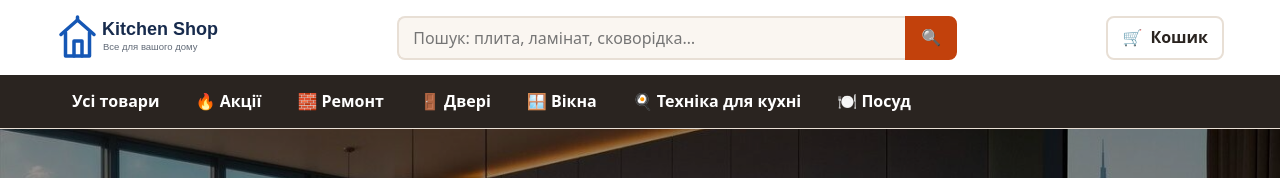
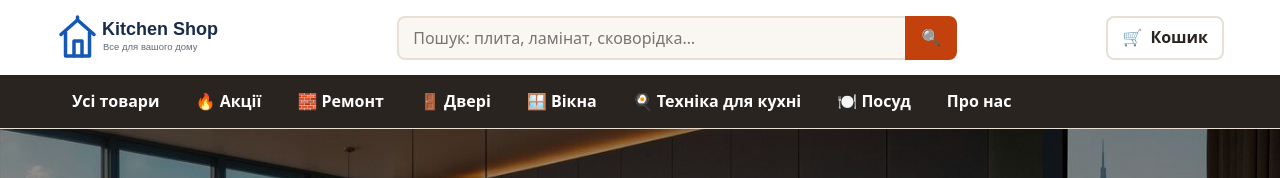
Before and after one commit to UlichIgor/kitchen-shop, a React (Vite) app: page /sales in a window 1280 px wide. Shown: the top 178 px of the page. Built offline with nearby package versions, Linux system fonts and the light colour scheme.

Commit message:
Add About link to navigation

```diff
--- a/src/components/Header.jsx
+++ b/src/components/Header.jsx
@@ -61,7 +61,7 @@ export default function Header() {
         </button>
       </div>
 
-      <nav className={`nav ${menuOpen ? "nav--open" : ""}`} aria-label="Розділи каталогу">
+      <nav className={`nav ${menuOpen ? "nav--open" : ""}`} aria-label="Головна навігація">
         <ul className="container nav__list">
           <li className="nav__item">
             <Link to="/catalog" className="nav__link" onClick={closeMenu}>
@@ -89,6 +89,9 @@ export default function Header() {
               </ul>
             </li>
           ))}
+          <li className="nav__item">
+            <Link to="/about" className="nav__link" onClick={closeMenu}>Про нас</Link>
+          </li>
         </ul>
       </nav>
     </header>
```
